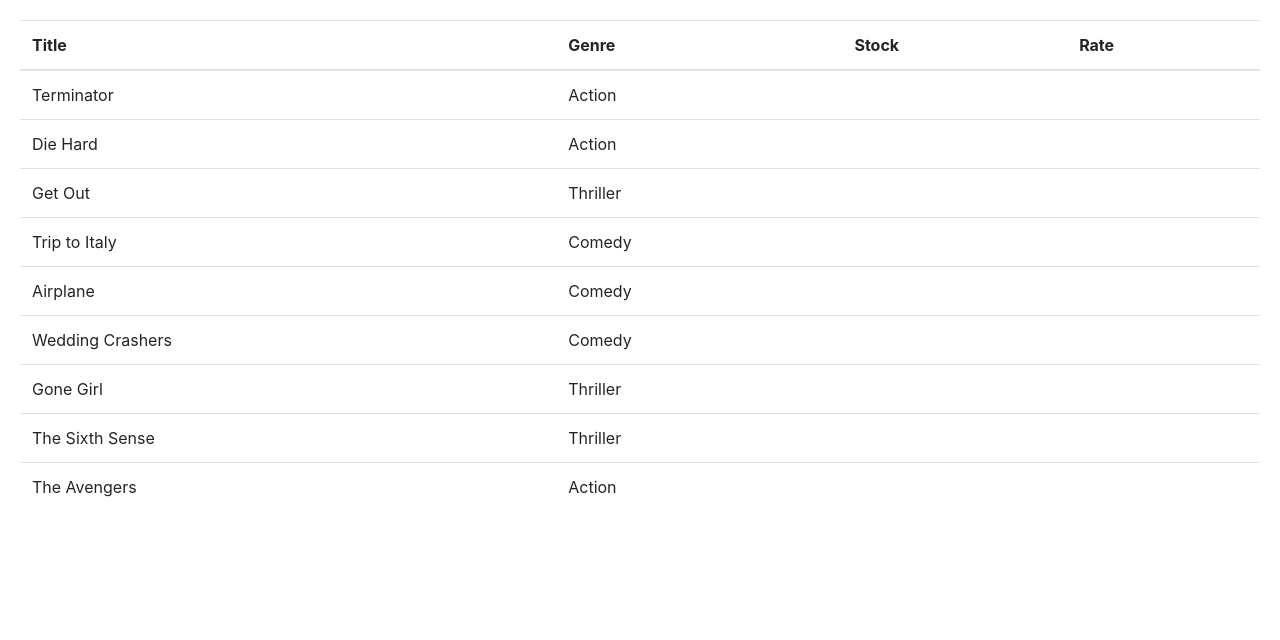
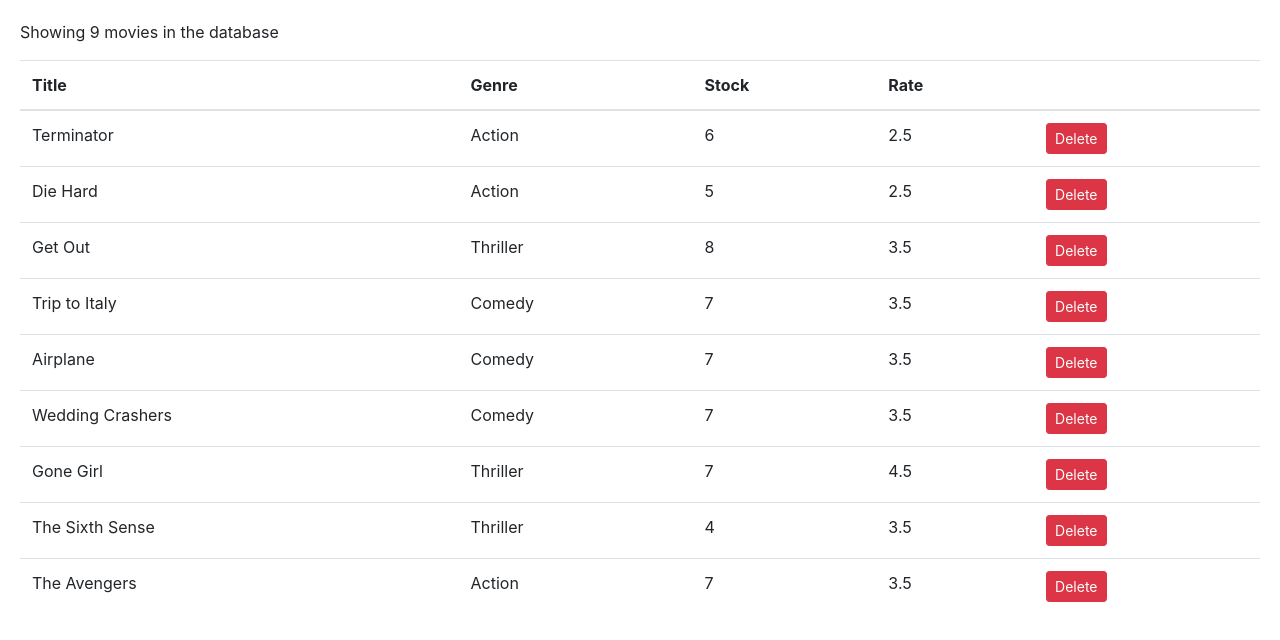
Before and after one commit to KristianMeier/vidly, a React (Create React App) app: page / in a window 1280 px wide. Shown: the top 640 px of the page. Built offline with nearby package versions, Linux system fonts and the light colour scheme.

Commit message:
Components done

```diff
--- a/src/components/movies.jsx
+++ b/src/components/movies.jsx
@@ -6,8 +6,19 @@
     movies: getMovies(),
   };
 
+  handdleDelete = (movie) => {
+    const movies = this.state.movies.filter((m) => m._id !== movie._id);
+    this.setState({ movies: movies });
+  };
+
   render() {
+    const { length: count } = this.state.movies;
+
+    if (count === 0) return <p>There are no movies in the database.</p>;
+
     return (
+      <React.Fragment>
+        <p>Showing {count} movies in the database </p>
         <table className="table">
           <thead>
             <tr>
@@ -15,19 +26,29 @@
               <th>Genre</th>
               <th>Stock</th>
               <th>Rate</th>
+              <th></th>
             </tr>
           </thead>
           <tbody>
             {this.state.movies.map((movie) => (
-            <tr>
+              <tr key={movie._id}>
                 <td> {movie.title} </td>
                 <td> {movie.genre.name} </td>
-              <td> </td>
-              <td></td>
+                <td> {movie.numberInStock} </td>
+                <td> {movie.dailyRentalRate} </td>
+                <td>
+                  <button
+                    onClick={() => this.handdleDelete(movie)}
+                    className="btn btn-danger btn-sm"
+                  >
+                    Delete
+                  </button>
+                </td>
               </tr>
             ))}
           </tbody>
         </table>
+      </React.Fragment>
     );
   }
 }
```
Lines whose indentation alone changed are shown as unchanged.
